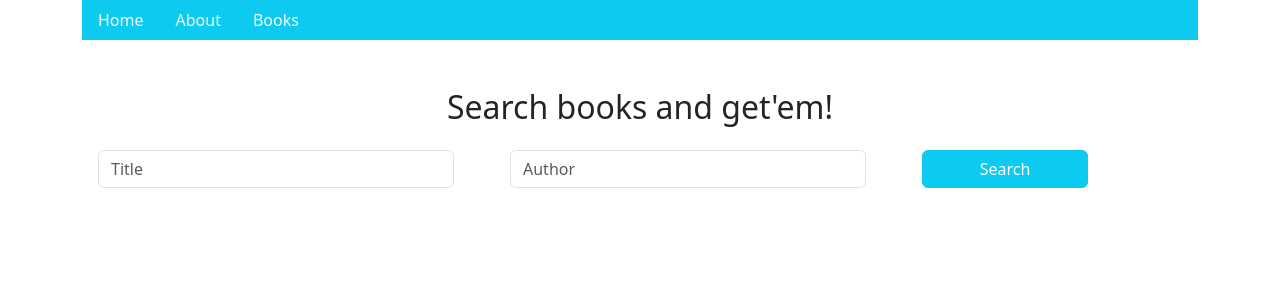
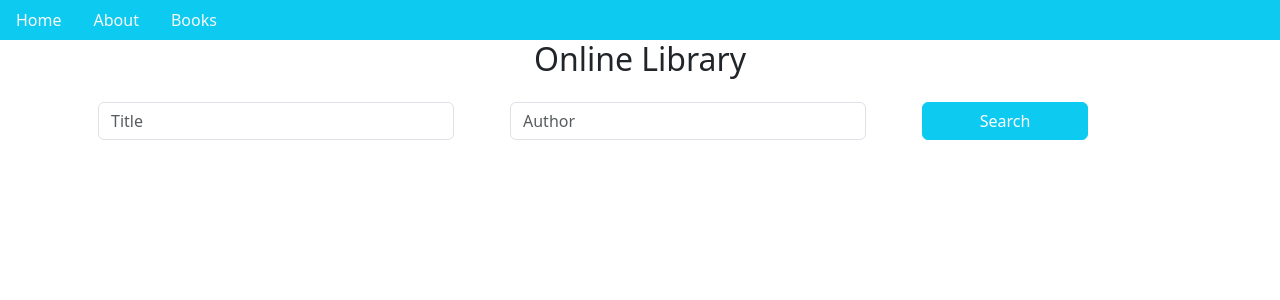
Before and after one commit to lucasberenger/virtuallib, a Django app: page / in a window 1280 px wide. Shown: the top 300 px of the page. Run offline with Django 5.2, Linux system fonts and the light colour scheme; some libraries are stand-ins or nearby versions.

Commit message:
fix header navbar layout

```diff
--- /dev/null
+++ b/library/templates/about.html
@@ -0,0 +1,6 @@
+{% extends 'base.html' %}
+
+
+{% block content %}
+    <h1>About the page ....</h1>
+{% endblock %}
--- a/library/templates/base.html
+++ b/library/templates/base.html
@@ -1,4 +1,3 @@
-
 <!DOCTYPE html>
 <html lang="en">
     <head>
@@ -12,12 +11,12 @@
 <body>
     {% block header %}
 
-    <header class="container">
+    <header class="">
         <nav>
             <ul class="nav bg-info">
                 <a href="{% url 'library:home' %}" class="nav-link link-light">Home</a>
-                <a href="#" class="nav-link link-light">About</a>
-                <a href="#" class="nav-link link-light">Books</a>
+                <a href="{% url 'library:about' %}" class="nav-link link-light">About</a>
+                <a href="{% url 'library:books'%}" class="nav-link link-light">Books</a>
             </ul>
         </nav>
     </header>
--- a/library/templates/home.html
+++ b/library/templates/home.html
@@ -3,8 +3,8 @@
 
 {% block content %}
 
-<div class="container mt-5">
-    <h2 class="text-center">Search books and get'em!</h2>
+<form class="container">
+    <h2 class="text-center">Online Library</h2>
 
     <div class="row">
         <div class="col-md-4 m-3">
@@ -17,6 +17,6 @@
             <button type="submit" class="w-100 btn btn-info text-white">Search</button>
         </div>
     </div>
-</div>
+</form>
 
 {% endblock %}
--- a/library/urls.py
+++ b/library/urls.py
@@ -5,4 +5,6 @@ app_name = 'library'
 
 urlpatterns = [
     path('', views.home, name='home'),
+    path('about/', views.about, name='about'),
+    path('books/', views.books, name='books'),
 ]
--- a/library/views.py
+++ b/library/views.py
@@ -2,3 +2,10 @@ from django.shortcuts import render
 
 def home(request):
     return render(request, 'home.html')
+
+def about(request):
+    return render(request, 'about.html')
+
+
+def books(request):
+    return render(request, 'books.html')
```
Also changed, not shown: library/templates/books.html (added, +7 -0 lines).
